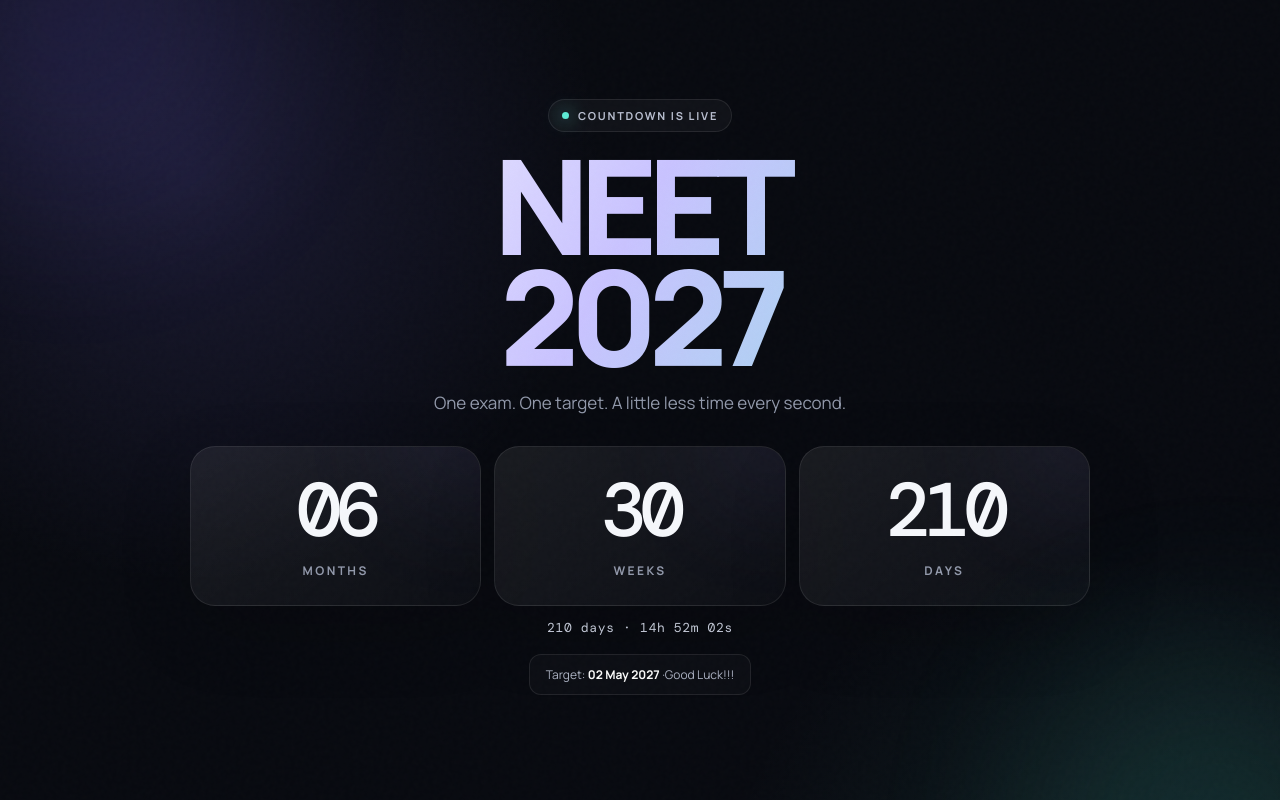
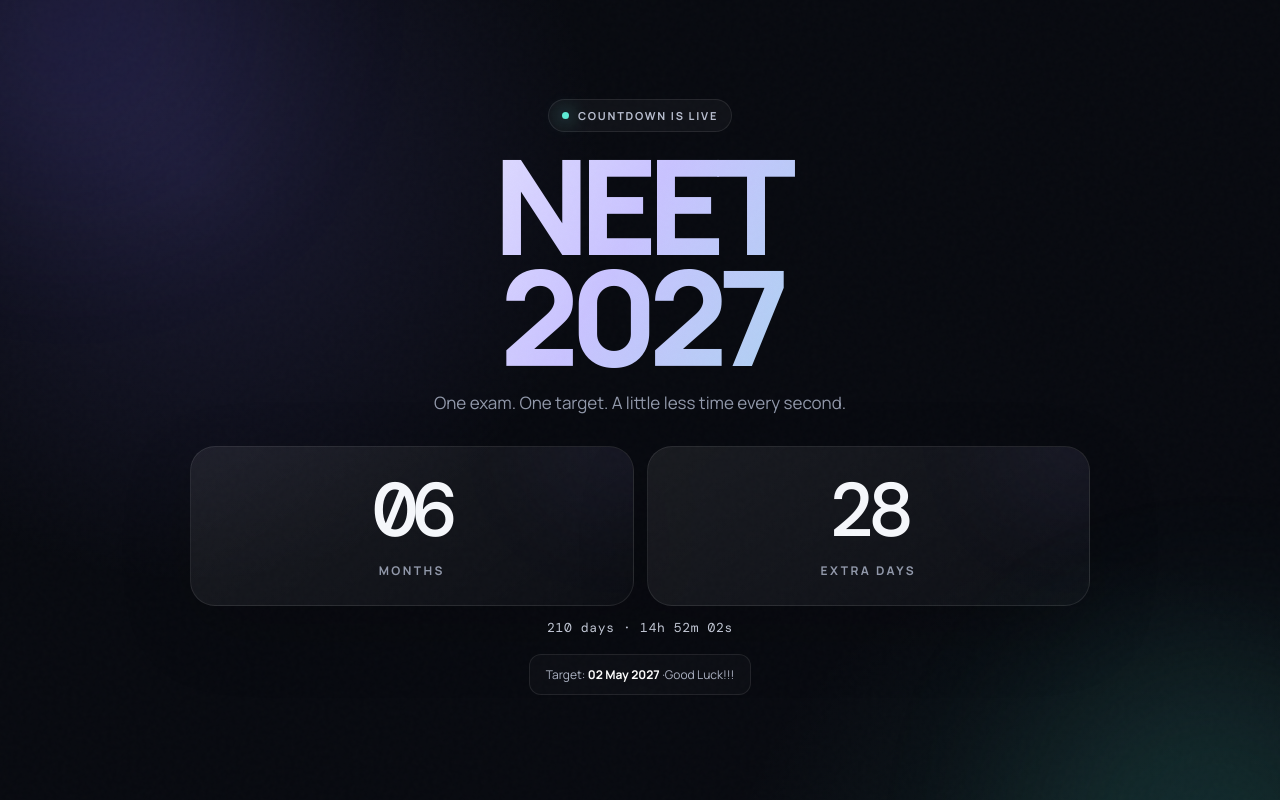
Before and after one commit to Starlight969/NEET-2027, a plain HTML site: page index.html in a window 1280 px wide. Shown: the top 800 px of the page. Drawn offline with nearby package versions, Linux system fonts and the light colour scheme.

Commit message:
Show countdown as months and extra days

```diff
--- a/index.html
+++ b/index.html
@@ -131,7 +131,7 @@
     .countdown {
       margin: 28px auto 0;
       display: grid;
-      grid-template-columns: repeat(3, 1fr);
+      grid-template-columns: repeat(2, 1fr);
       gap: 13px;
       max-width: 900px;
       animation: rise .8s .24s ease both;
@@ -304,11 +304,11 @@
           </article>
 
           <article class="unit">
-            <div class="number" id="weeks">--</div>
-            <div class="label">Weeks</div>
+            <div class="number" id="extraDays">--</div>
+            <div class="label">Extra Days</div>
           </article>
 
-          <article class="unit">
+          <article class="unit" style="display:none;">
             <div class="number" id="days">--</div>
             <div class="label">Days</div>
           </article>
@@ -346,7 +346,7 @@
     const EXAM_DATE = new Date("2027-05-02T09:00:00+05:30");
 
     const monthsEl = document.getElementById("months");
-    const weeksEl = document.getElementById("weeks");
+    const extraDaysEl = document.getElementById("extraDays");
     const daysEl = document.getElementById("days");
     const exactEl = document.getElementById("exact");
 
@@ -368,7 +368,7 @@
 
       if (distance <= 0) {
         monthsEl.textContent = "00";
-        weeksEl.textContent = "00";
+        extraDaysEl.textContent = "00";
         daysEl.textContent = "00";
         exactEl.textContent = "NEET 2027 time.";
         return;
@@ -389,14 +389,17 @@
         monthAnchor.setMonth(monthAnchor.getMonth() - 1);
       }
 
-      const weeks = Math.floor(totalDays / 7);
+      const completedMonths = months;
+      const monthStart = new Date(now);
+      monthStart.setMonth(monthStart.getMonth() + completedMonths);
+      const extraDays = Math.floor((EXAM_DATE.getTime() - monthStart.getTime()) / 86400000);
 
       const hours = Math.floor((totalSeconds % 86400) / 3600);
       const minutes = Math.floor((totalSeconds % 3600) / 60);
       const seconds = totalSeconds % 60;
 
       monthsEl.textContent = String(Math.max(0, months)).padStart(2, "0");
-      weeksEl.textContent = String(weeks).padStart(2, "0");
+      extraDaysEl.textContent = String(Math.max(0, extraDays)).padStart(2, "0");
       daysEl.textContent = String(totalDays).padStart(3, "0");
 
       exactEl.textContent =
```
